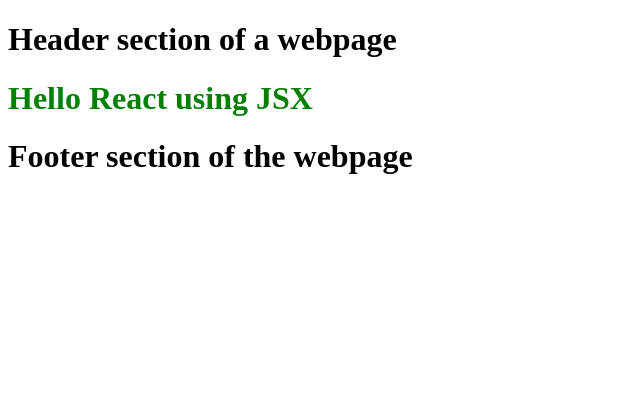
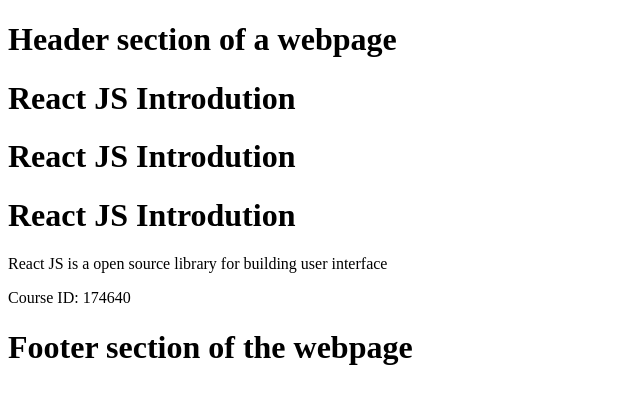
Before and after one commit to keerthivasan-devflow/react-basics, a React (Vite) app: page / in a window 1280 px wide. Shown: the top 404 px of the page, without its empty margins (0-640 px from the left). Built offline with nearby package versions, Linux system fonts and the light colour scheme.

Commit message:
Created a simple functional component and Updated the content of README file

```diff
--- a/App.js
+++ b/App.js
@@ -1,10 +1,21 @@
 import React from "react";
 import ReactDOM from "react-dom/client";
 
-const h1 = (
-  <header className="header-section">
-    <h1 id="header">Hello React using JSX</h1>
-  </header>
-);
+const COURSEID = 174640;
+
+const Title = () => <h1>React JS Introdution</h1>;
+
+const Header = () => {
+  return (
+    <header className="header-section">
+      <Title />
+      <Title></Title>
+      {Title()}
+      <p>React JS is a open source library for building user interface</p>
+      <p>Course ID: {COURSEID}</p>
+    </header>
+  );
+};
+
 const root = ReactDOM.createRoot(document.getElementById("root"));
-root.render(h1);
+root.render(<Header />);
--- a/index.html
+++ b/index.html
@@ -9,7 +9,7 @@
   <body>
     <h1>Header section of a webpage</h1>
     <div id="root">
-      <h1>React Component is throwing an error!</h1>
+      <h1 style="color: red;">Page Not Found (404): Error Occured!</h1>
     </div>
     <h1>Footer section of the webpage</h1>
 
```
Also changed, not shown: 1 other file (tests, documents, lock files or other folders).
